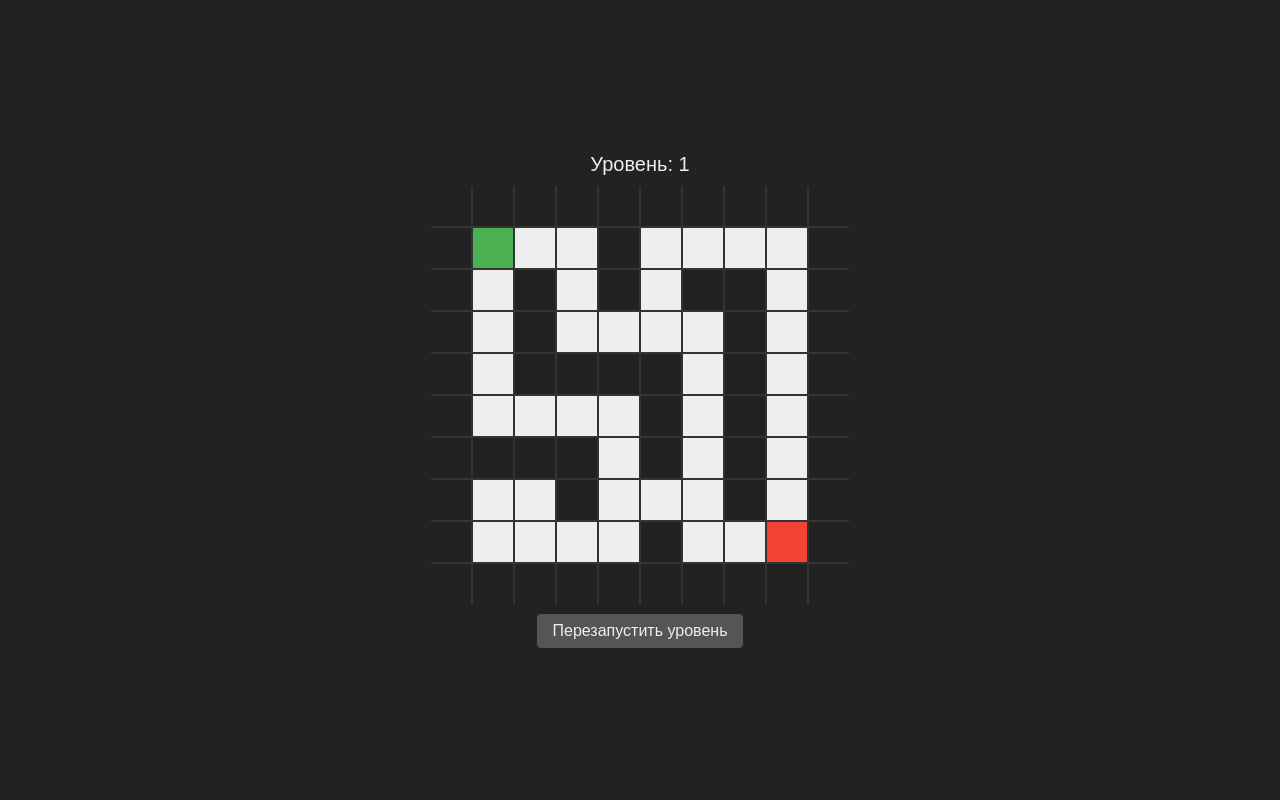
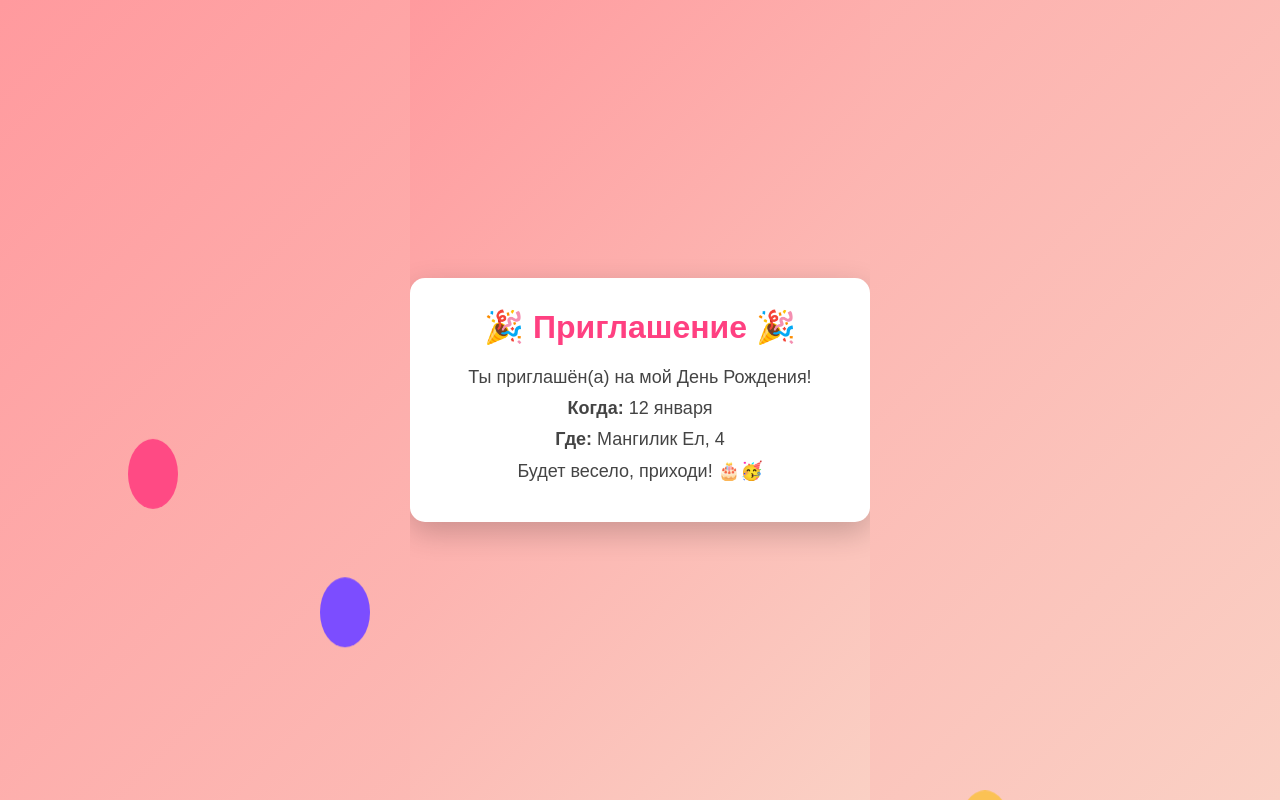
Before and after one commit to YaKartoshka/Rassul, a plain HTML site: page index.html in a window 1280 px wide. Drawn offline with Linux system fonts and the light colour scheme.

Commit message:
Update index.html

```diff
--- a/index.html
+++ b/index.html
@@ -1,199 +1,108 @@
 <!DOCTYPE html>
 <html lang="ru">
 <head>
-<meta charset="UTF-8" />
-<meta name="viewport" content="width=device-width, initial-scale=1" />
-<title>Лабиринт с уровнями</title>
+  <meta charset="UTF-8">
+  <title>Приглашение на День Рождения</title>
+  <meta name="viewport" content="width=device-width, initial-scale=1.0">
   <style>
-  body {
+    html, body {
+      margin: 0;
+      padding: 0;
+      height: 100%;
+      font-family: 'Arial', sans-serif;
+      background: linear-gradient(135deg, #ff9a9e 0%, #fad0c4 100%);
       display: flex;
-    flex-direction: column;
+      justify-content: center;
       align-items: center;
-    background: #222;
-    color: #eee;
-    font-family: Arial, sans-serif;
-    margin: 0;
-    height: 100vh;
-    justify-content: center;
+      overflow: hidden;
     }
-  #maze {
-    display: grid;
-    grid-template-columns: repeat(10, 40px);
-    grid-template-rows: repeat(10, 40px);
-    gap: 2px;
-    background: #333;
-    margin-bottom: 10px;
+
+    .card {
+      background: white;
+      border-radius: 15px;
+      padding: 30px;
+      text-align: center;
+      box-shadow: 0 10px 30px rgba(0, 0, 0, 0.2);
+      max-width: 90%;
+      width: 400px;
+      animation: popIn 1s ease;
     }
-  .cell {
-    width: 40px;
-    height: 40px;
-    background: #eee;
-    box-sizing: border-box;
+
+    .card h1 {
+      margin-top: 0;
+      font-size: 32px;
+      color: #ff4081;
     }
-  .wall {
-    background: #222;
+
+    .card p {
+      font-size: 18px;
+      color: #444;
+      margin: 10px 0;
     }
-  .player {
-    background: #4caf50;
+
+    .balloons {
+      position: absolute;
+      width: 100%;
+      height: 100%;
+      z-index: -1;
+      overflow: hidden;
     }
-  .goal {
-    background: #f44336;
+
+    .balloon {
+      position: absolute;
+      bottom: -150px;
+      width: 50px;
+      height: 70px;
+      background-color: #ff4081;
+      border-radius: 50% 50% 50% 50%;
+      animation: float 8s infinite ease-in;
+      opacity: 0.6;
     }
-  #level-info {
-    margin-bottom: 10px;
-    font-size: 20px;
+
+    .balloon:nth-child(2) {
+      left: 25%;
+      animation-delay: 1s;
+      background-color: #7c4dff;
     }
-  button {
-    padding: 8px 16px;
-    font-size: 16px;
-    cursor: pointer;
-    background: #555;
-    border: none;
-    color: #eee;
-    border-radius: 4px;
+    .balloon:nth-child(3) {
+      left: 50%;
+      animation-delay: 2s;
+      background-color: #4dd0e1;
     }
-  button:hover {
-    background: #777;
+    .balloon:nth-child(4) {
+      left: 75%;
+      animation-delay: 3s;
+      background-color: #fbc02d;
+    }
+
+    @keyframes float {
+      0% { transform: translateY(0); opacity: 0.6; }
+      50% { opacity: 1; }
+      100% { transform: translateY(-120vh); opacity: 0; }
+    }
+
+    @keyframes popIn {
+      from { transform: scale(0.7); opacity: 0; }
+      to { transform: scale(1); opacity: 1; }
     }
   </style>
 </head>
 <body>
 
-<div id="level-info">Уровень: 1</div>
-<div id="maze"></div>
-<button id="restart-btn">Перезапустить уровень</button>
+  <div class="balloons">
+    <div class="balloon" style="left:10%;"></div>
+    <div class="balloon"></div>
+    <div class="balloon"></div>
+    <div class="balloon"></div>
+  </div>
 
-<script>
-  // Массив уровней - каждый уровень это карта 10x10 (0 - пусто, 1 - стена)
-  const levels = [
-    [
-      [1,1,1,1,1,1,1,1,1,1],
-      [1,0,0,0,1,0,0,0,0,1],
-      [1,0,1,0,1,0,1,1,0,1],
-      [1,0,1,0,0,0,0,1,0,1],
-      [1,0,1,1,1,1,0,1,0,1],
-      [1,0,0,0,0,1,0,1,0,1],
-      [1,1,1,1,0,1,0,1,0,1],
-      [1,0,0,1,0,0,0,1,0,1],
-      [1,0,0,0,0,1,0,0,0,1],
-      [1,1,1,1,1,1,1,1,1,1],
-    ],
-    [
-      [1,1,1,1,1,1,1,1,1,1],
-      [1,0,1,0,0,0,1,0,0,1],
-      [1,0,1,0,1,0,1,0,1,1],
-      [1,0,0,0,1,0,0,0,0,1],
-      [1,1,1,0,1,1,1,1,0,1],
-      [1,0,0,0,0,0,0,1,0,1],
-      [1,0,1,1,1,1,0,1,0,1],
-      [1,0,0,0,0,0,0,1,0,1],
-      [1,1,1,1,1,1,0,0,0,1],
-      [1,1,1,1,1,1,1,1,1,1],
-    ],
-    [
-      [1,1,1,1,1,1,1,1,1,1],
-      [1,0,0,0,1,0,0,0,0,1],
-      [1,1,1,0,1,0,1,1,0,1],
-      [1,0,0,0,0,0,0,1,0,1],
-      [1,0,1,1,1,1,0,1,0,1],
-      [1,0,1,0,0,1,0,1,0,1],
-      [1,0,1,0,1,1,0,1,0,1],
-      [1,0,0,0,0,0,0,1,0,1],
-      [1,1,1,1,1,1,0,0,0,1],
-      [1,1,1,1,1,1,1,1,1,1],
-    ]
-  ];
-
-  let currentLevel = 0;
-  let mazeMap = levels[currentLevel];
-  const mazeEl = document.getElementById('maze');
-  const levelInfo = document.getElementById('level-info');
-  const restartBtn = document.getElementById('restart-btn');
-  const rows = mazeMap.length;
-  const cols = mazeMap[0].length;
-
-  // Игрок и цель
-  let playerPos = {r: 1, c: 1};
-  let goalPos = {r: 8, c: 8};
-
-  function drawMaze() {
-    mazeEl.innerHTML = '';
-    mazeEl.style.gridTemplateColumns = `repeat(${cols}, 40px)`;
-    mazeEl.style.gridTemplateRows = `repeat(${rows}, 40px)`;
-
-    for (let r = 0; r < rows; r++) {
-      for (let c = 0; c < cols; c++) {
-        const cell = document.createElement('div');
-        cell.classList.add('cell');
-        if (mazeMap[r][c] === 1) cell.classList.add('wall');
-        cell.id = `cell-${r}-${c}`;
-        mazeEl.appendChild(cell);
-      }
-    }
-  }
-
-  function updatePositions() {
-    document.querySelectorAll('.player').forEach(el => el.classList.remove('player'));
-    document.querySelectorAll('.goal').forEach(el => el.classList.remove('goal'));
-    document.getElementById(`cell-${playerPos.r}-${playerPos.c}`).classList.add('player');
-    document.getElementById(`cell-${goalPos.r}-${goalPos.c}`).classList.add('goal');
-  }
-
-  function resetLevel() {
-    // При старте уровня игрок всегда в 1,1, цель в 8,8
-    playerPos = {r: 1, c: 1};
-    goalPos = {r: rows - 2, c: cols - 2};
-    updatePositions();
-  }
-
-  function nextLevel() {
-    currentLevel++;
-    if (currentLevel >= levels.length) {
-      alert('Поздравляю! Ты прошёл все уровни!');
-      currentLevel = 0; // Возвращаемся к первому уровню
-    }
-    mazeMap = levels[currentLevel];
-    drawMaze();
-    resetLevel();
-    levelInfo.textContent = `Уровень: ${currentLevel + 1}`;
-  }
-
-  // Инициализация
-  drawMaze();
-  resetLevel();
-
-  window.addEventListener('keydown', e => {
-    let newR = playerPos.r;
-    let newC = playerPos.c;
-
-    if (e.key === 'ArrowUp') newR--;
-    else if (e.key === 'ArrowDown') newR++;
-    else if (e.key === 'ArrowLeft') newC--;
-    else if (e.key === 'ArrowRight') newC++;
-
-    if (
-      newR >= 0 &&
-      newR < rows &&
-      newC >= 0 &&
-      newC < cols &&
-      mazeMap[newR][newC] === 0
-    ) {
-      playerPos = {r: newR, c: newC};
-      updatePositions();
-
-      if (playerPos.r === goalPos.r && playerPos.c === goalPos.c) {
-        setTimeout(() => {
-          alert('Уровень пройден!');
-          nextLevel();
-        }, 100);
-      }
-    }
-  });
-
-  restartBtn.addEventListener('click', () => {
-    resetLevel();
-  });
-</script>
+  <div class="card">
+    <h1>🎉 Приглашение 🎉</h1>
+    <p>Ты приглашён(а) на мой День Рождения!</p>
+    <p><strong>Когда:</strong> 12 января</p>
+    <p><strong>Где:</strong> Мангилик Ел, 4</p>
+    <p>Будет весело, приходи! 🎂🥳</p>
+  </div>
 
 </body>
 </html>
```
Lines whose indentation alone changed are shown as unchanged.
